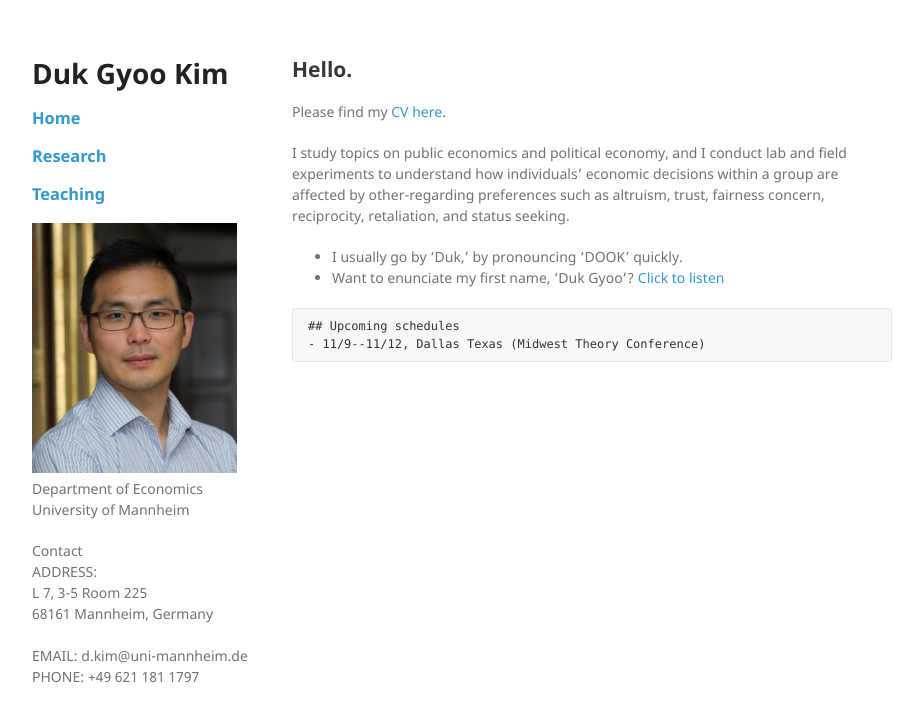
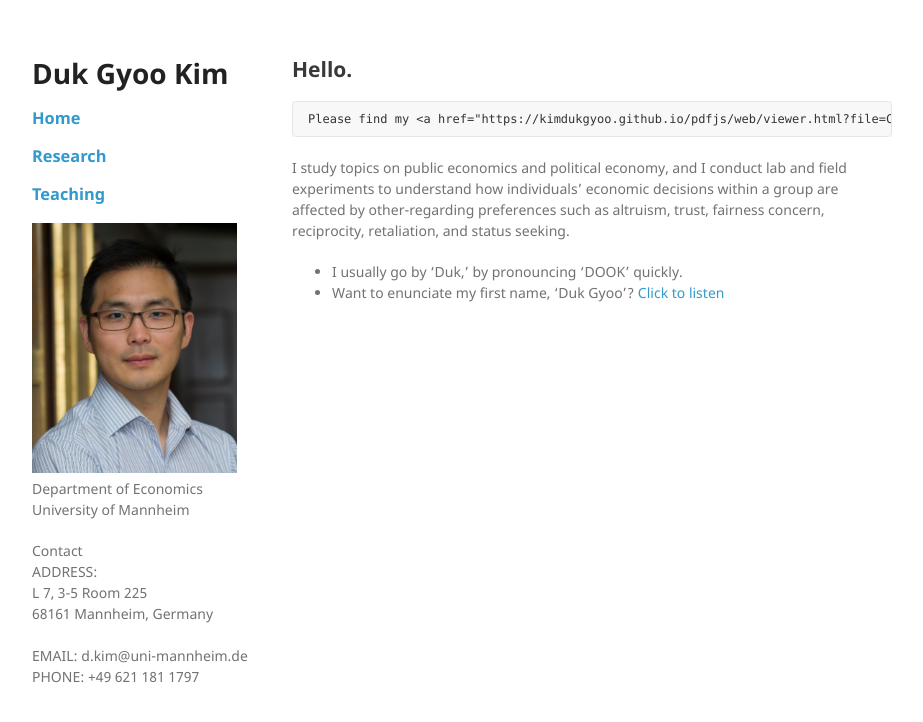
Before and after one commit to kimdukgyoo/kimdukgyoo.github.io, a Jekyll site: the page built from index.md, in a window 1280 px wide. Shown: the top 722 px of the page, without its empty margins (178-1101 px from the left). Built offline with Jekyll 4.4.1, drawn with Linux system fonts in a browser that asks for light colours; our own code applies the rules of GitHub Pages for plain Markdown files; some of the changed lines change nothing that is shown.

Commit message:
Update index.md

````diff
--- a/index.md
+++ b/index.md
@@ -1,18 +1,18 @@
 <!-- To update the left column (contact info & photo) on the index page, check '_layout/default'-->
 ## Hello.
-
+```
 Please find my <a href="https://kimdukgyoo.github.io/pdfjs/web/viewer.html?file=CV-DukGyooKim.pdf" target="_blank">CV here</a>.
-
+```
 I study topics on public economics and political economy, and I conduct lab and field experiments to understand how individuals' economic decisions within a group are affected by other-regarding preferences such as altruism, trust, fairness concern, reciprocity, retaliation, and status seeking.
 
 
 * I usually go by 'Duk,' by pronouncing 'DOOK' quickly.
 * Want to enunciate my first name, 'Duk Gyoo'?  <a href="/howtopronouncemyname.mp3" target="_blank">Click to listen</a>
 
-```
-## Upcoming schedules
-- 11/9--11/12, Dallas Texas (Midwest Theory Conference)
-```
+
+[comment]: <> ## Upcoming schedules
+[comment]: <> - 11/9--11/12, Dallas Texas (Midwest Theory Conference)
+
 
 <!--
 Text can be **bold**, _italic_, or ~~strikethrough~~.
````
